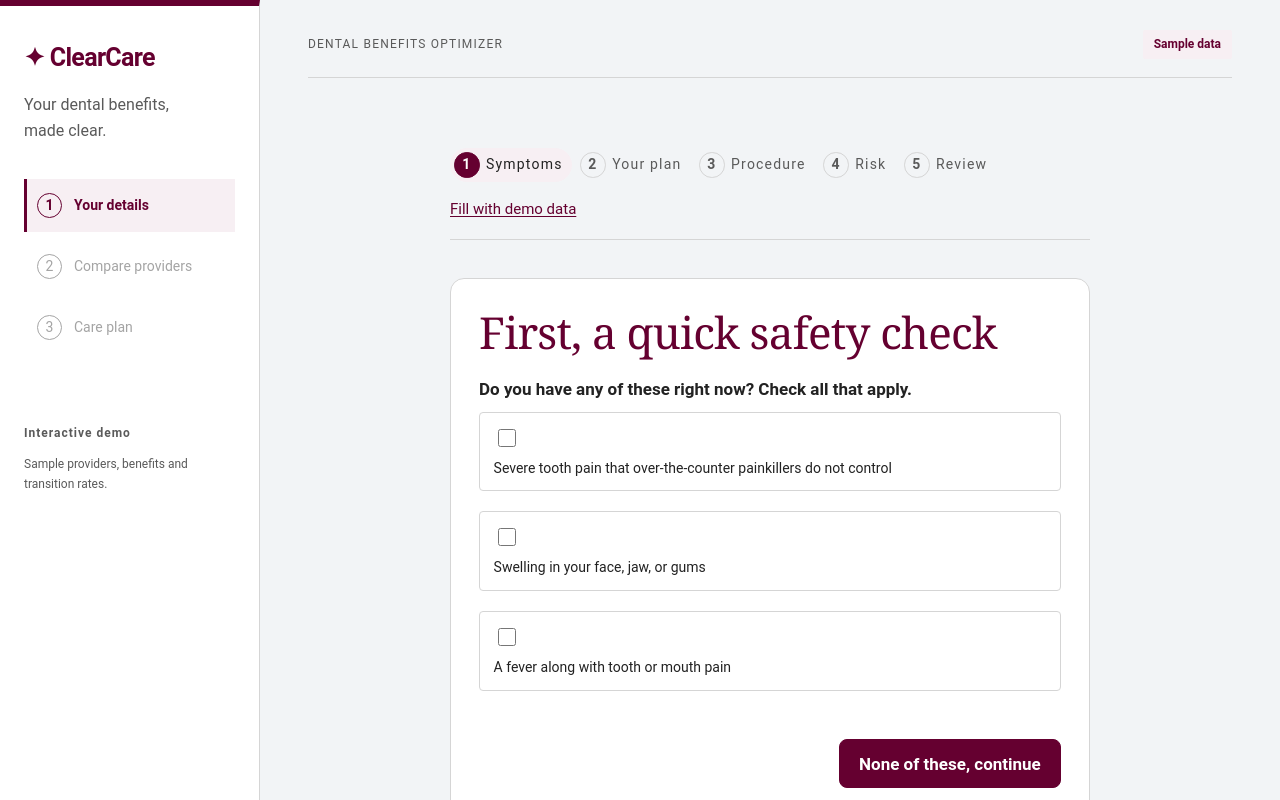
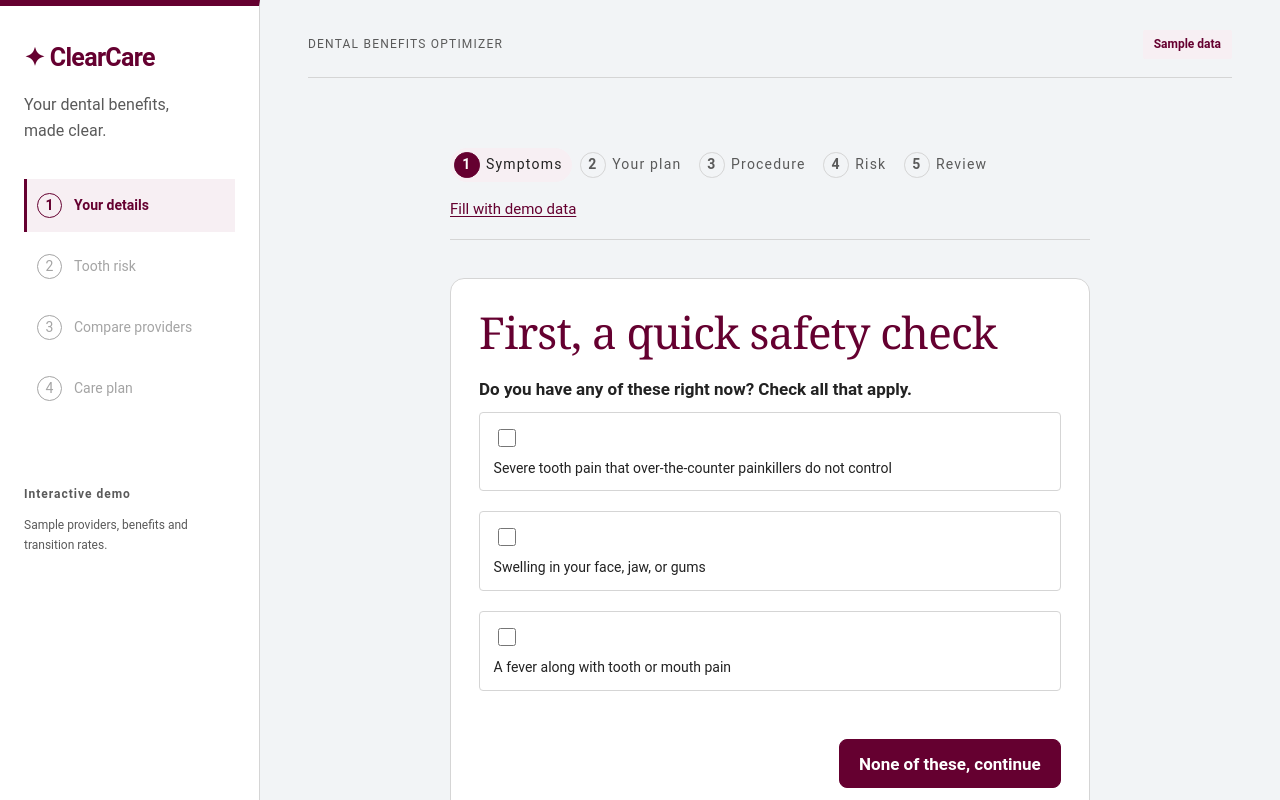
Before and after one commit to etekmen13/codeLinc11, a React (Vite) app in the folder frontend/: page / in a window 1280 px wide. Shown: the top 800 px of the page. Built offline with nearby package versions, Linux system fonts and the light colour scheme; no server answers.

Commit message:
Show the tooth risk step between details and the comparison

```diff
--- a/frontend/src/App.tsx
+++ b/frontend/src/App.tsx
@@ -16,12 +16,13 @@ import type {
 import { CompareScreen } from "./careplan/CompareScreen";
 import { CarePlanScreen } from "./careplan/CarePlanScreen";
 import { Tolerance } from "./careplan/shared";
+import { RiskScreen } from "./screens/RiskScreen";
 import "./careplan/careplan.css";
 
 export default function App() {
-  const [screen, setScreen] = useState<"onboarding" | "compare" | "plan">(
-    "onboarding",
-  );
+  const [screen, setScreen] = useState<
+    "onboarding" | "risk" | "compare" | "plan"
+  >("onboarding");
   const [onboarding, setOnboarding] = useState<OnboardingResult | null>(null);
   const [radius, setRadius] = useState(25);
   const [tolerance, setTolerance] = useState("low");
@@ -122,6 +123,7 @@ export default function App() {
         <nav aria-label="Main navigation">
           {[
             { id: "onboarding", label: "Your details" },
+            { id: "risk", label: "Tooth risk" },
             { id: "compare", label: "Compare providers" },
             { id: "plan", label: "Care plan" },
           ].map((item, i) => (
@@ -154,11 +156,14 @@ export default function App() {
               setProviderId(null);
               setPlan(null);
               setTolerance("low");
-              setScreen("compare");
+              setScreen("risk");
             }}
           />
         </div>
-        {screen !== "onboarding" && onboarding && (
+        {screen === "risk" && request && (
+          <RiskScreen request={request} on_next={() => setScreen("compare")} />
+        )}
+        {(screen === "compare" || screen === "plan") && onboarding && (
           <>
             <div className="cp-controls">
               <Tolerance
```
